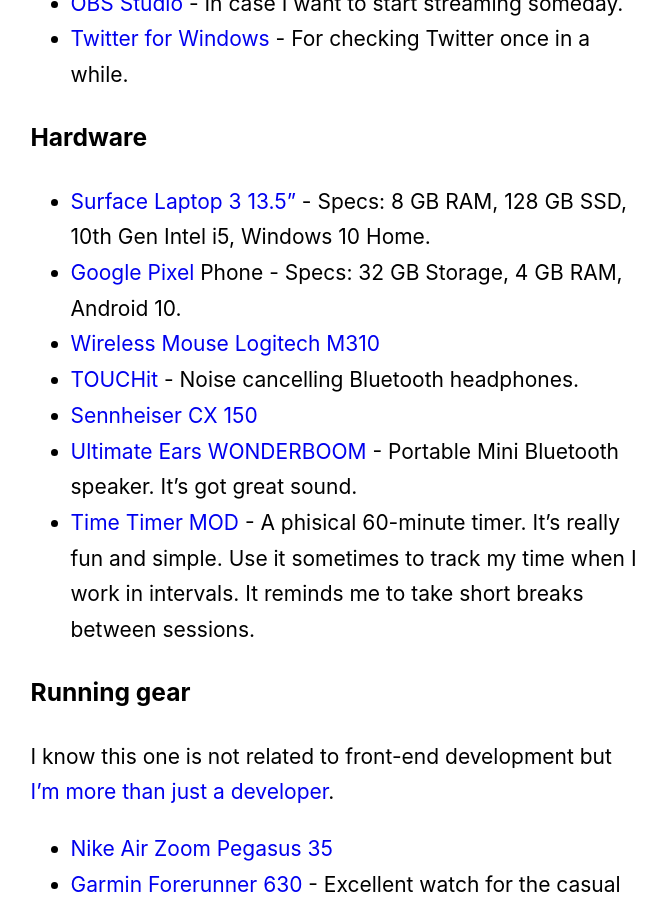
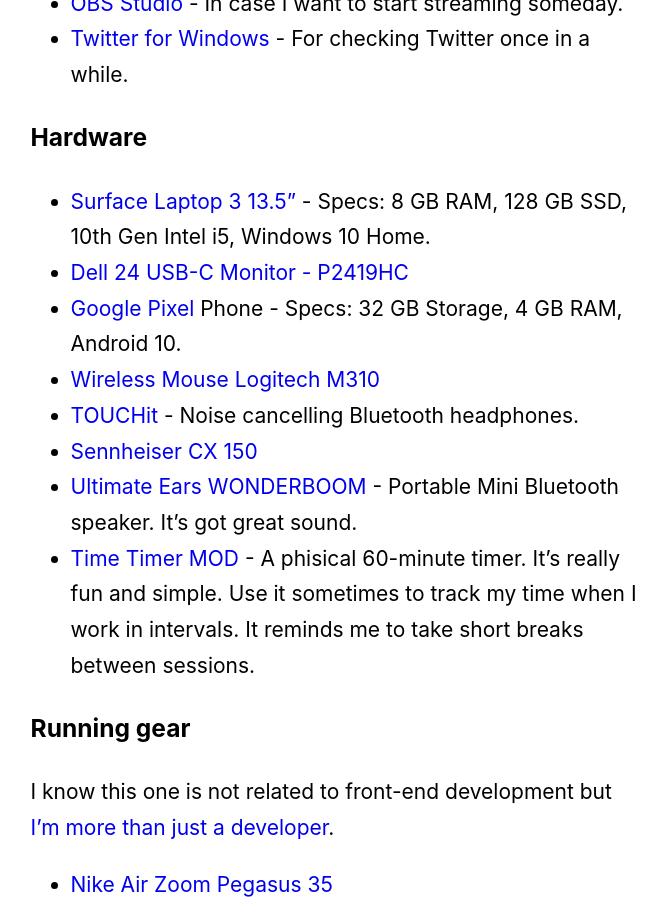
Before and after one commit to dzhavat/dzhavat.github.io, a Jekyll site: the page built from uses.md, in a window 1280 px wide and 900 px high, scrolled down 1769 px. Shown: the whole window, without its empty margins (158-824 px from the left). Built offline with Jekyll 4.4.1, drawn with Linux system fonts in a browser that asks for light colours.

Commit message:
Update page

```diff
--- a/uses.md
+++ b/uses.md
@@ -45,6 +45,7 @@
 ### Hardware
 
 * [Surface Laptop 3 13.5”](https://www.microsoft.com/en-us/p/surface-laptop-3/8vfggh1r94tm?activetab=overview) - Specs: 8 GB RAM, 128 GB SSD, 10th Gen Intel i5, Windows 10 Home.
+* [Dell 24 USB-C Monitor - P2419HC](https://www.dell.com/en-us/work/shop/dell-24-usb-c-monitor-p2419hc/apd/210-aqco)
 * [Google Pixel](https://www.gsmarena.com/google_pixel-8346.php) Phone - Specs: 32 GB Storage, 4 GB RAM, Android 10.
 * [Wireless Mouse Logitech M310](https://www.logitech.com/en-us/product/wireless-mouse-m310)
 * [TOUCHit](https://sackit.dk/touchit-horetelefoner/70020-touchit-horetelefoner-black.html) - Noise cancelling Bluetooth headphones.
```
